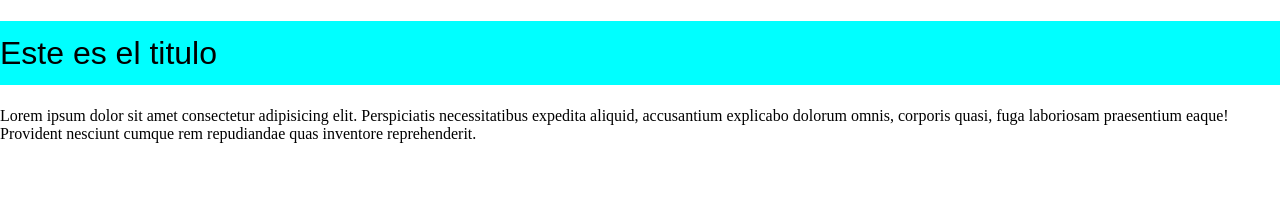
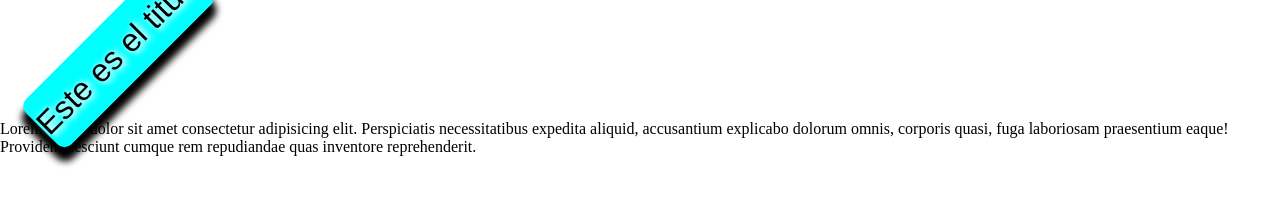
Before and after one commit to ElMalandrito/HTML-y-CSS, a plain HTML site: page index.html in a window 1280 px wide. Drawn offline with nearby package versions, Linux system fonts and the light colour scheme.

Commit message:
Propiedades de las cajas y algunos modificadores

```diff
--- a/style.css
+++ b/style.css
@@ -8,11 +8,12 @@
     line-height: 2;
     font-weight: 400;
     background-color: aqua;
+    display: inline-block;
+    text-align: center;
+    margin: 20px 10px;
+    border-radius: 10px;
+    box-shadow: -8px 9px 7px 2px black;
+    text-shadow: 2px 2px 7px #fff, 2px 2px 7px #fff;
+    /*Si ponemos dos veces los valores aumenta la intensidad del efecto*/
+    transform: rotate(-45deg);
 }
-
-/*Como usar las tipografias de googlefont
-
--1) Buscas en google font latipografia y copias y pegas el link en el head de html
--2)Pegas la referencia en el css y listo
-
-*/
```
